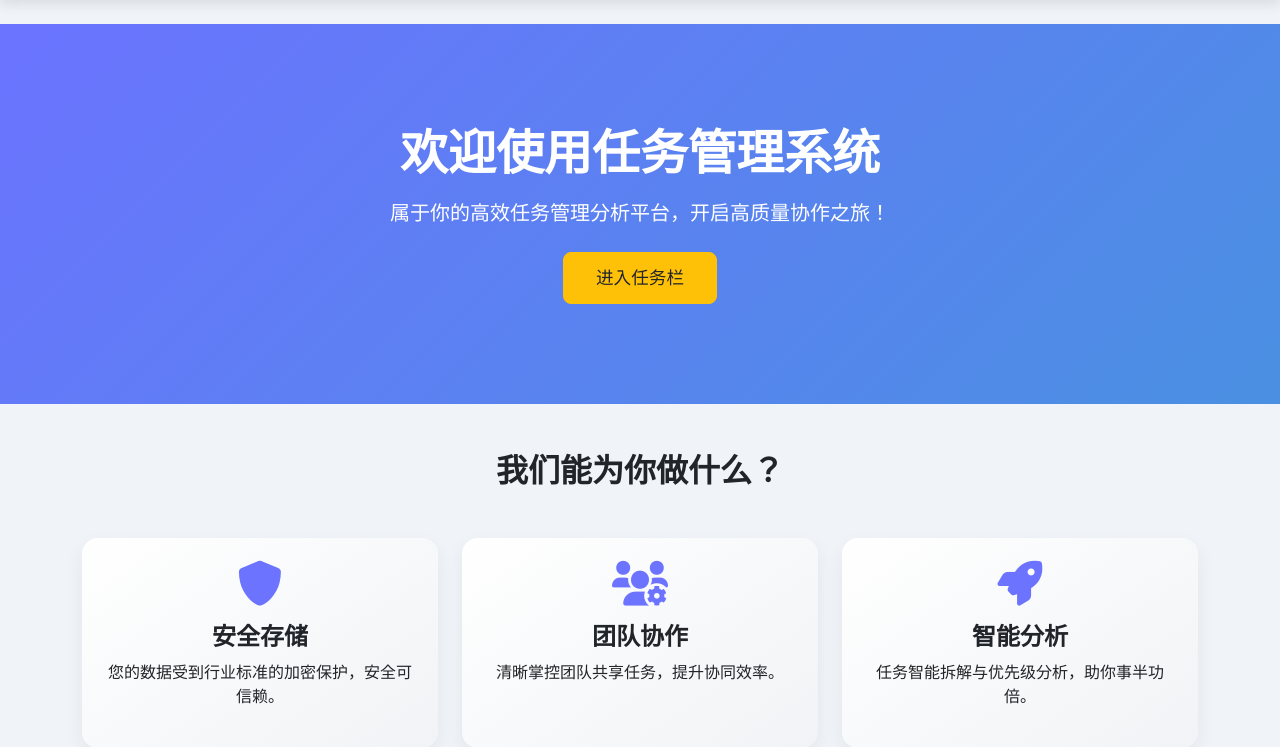
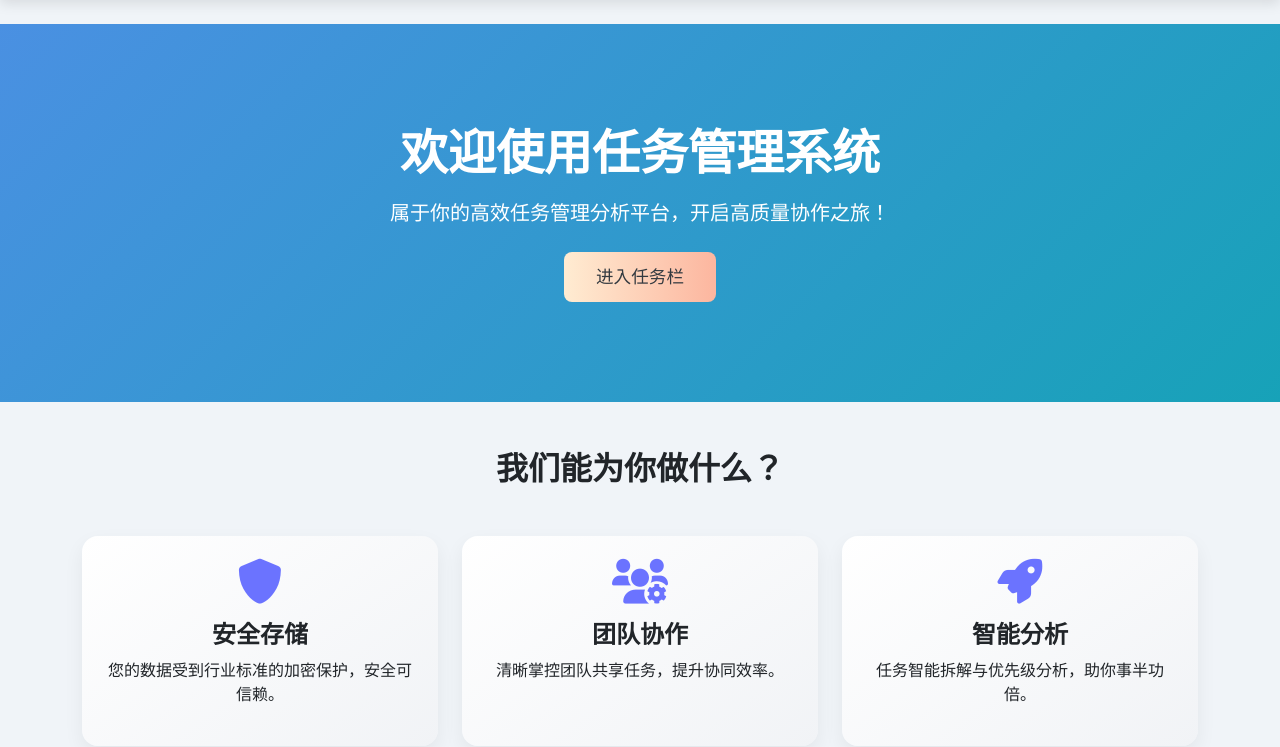
Before and after one commit to lilili-oh/smart_web, a Flask app: page / in a window 1280 px wide. Shown: the part 56-803 px from the top of the page. Run offline with Flask 3, Linux system fonts and the light colour scheme; a user stored in the database is signed in; parts of the project's set-up code (start-up, migrations or seed data) failed here and were passed over.

Commit message:
协调主页配色

```diff
--- a/templates/home.html
+++ b/templates/home.html
@@ -5,13 +5,10 @@
     <title>欢迎使用任务管理系统</title>
     <meta name="viewport" content="width=device-width, initial-scale=1">
 
-    <!-- Bootstrap CSS -->
     <link href="https://cdn.jsdelivr.net/npm/bootstrap@5.3.3/dist/css/bootstrap.min.css" rel="stylesheet">
 
-    <!-- Font Awesome -->
     <link href="https://cdnjs.cloudflare.com/ajax/libs/font-awesome/6.0.0/css/all.min.css" rel="stylesheet">
 
-    <!-- Google Fonts -->
     <link href="https://fonts.googleapis.com/css2?family=Inter:wght@400;600&display=swap" rel="stylesheet">
 
     <style>
@@ -25,7 +22,7 @@
         }
 
         .hero-section {
-            background: linear-gradient(135deg, #6B73FF, #4a90e2);
+            background: linear-gradient(135deg, #4a90e2, #17a2b8); /* Modified line */
             color: white;
             padding: 100px 0;
             text-align: center;
@@ -70,11 +67,24 @@
             font-size: 1.1rem;
             font-weight: 500;
         }
+
+        /* New style for the dashboard button */
+        .btn-gradient-cta {
+            background: linear-gradient(to right, #ffecd2 0%, #fcb69f 100%);
+            color: #343a40; /* Adjust text color for contrast if needed */
+            border: none;
+            transition: all 0.3s ease;
+        }
+
+        .btn-gradient-cta:hover {
+            opacity: 0.9;
+            transform: translateY(-2px);
+            box-shadow: 0 4px 8px rgba(0,0,0,0.2);
+        }
     </style>
 </head>
 <body>
 
-<!-- Navbar -->
 <nav class="navbar navbar-expand-lg navbar-dark bg-dark mb-4">
     <div class="container">
         <a class="navbar-brand" href="{{ url_for('home') }}">任务系统</a>
@@ -90,7 +100,6 @@
     </div>
 </nav>
 
-<!-- Hero Section -->
 <section class="hero-section">
     <div class="container">
         <h1 class="mb-3">欢迎使用任务管理系统</h1>
@@ -99,12 +108,11 @@
             <a href="{{ url_for('register') }}" class="btn btn-light btn-lg me-3">立即注册</a>
             <a href="{{ url_for('login') }}" class="btn btn-outline-light btn-lg">已有账号</a>
         {% else %}
-            <a href="{{ url_for('dashboard') }}" class="btn btn-warning btn-lg text-dark">进入任务栏</a>
+            <a href="{{ url_for('dashboard') }}" class="btn btn-lg btn-gradient-cta">进入任务栏</a>
         {% endif %}
     </div>
 </section>
 
-<!-- Features Section -->
 <section class="container py-5">
     <h2 class="text-center mb-5 fw-bold">我们能为你做什么？</h2>
     <div class="row">
@@ -132,7 +140,6 @@
     </div>
 </section>
 
-<!-- Call to Action -->
 <section class="cta-section">
     <div class="container">
         <h2 class="mb-3">准备好开始了吗？</h2>
@@ -145,7 +152,6 @@
     </div>
 </section>
 
-<!-- Flash Messages -->
 <div class="container py-3">
     {% with messages = get_flashed_messages(with_categories=true) %}
       {% if messages %}
@@ -159,7 +165,6 @@
     {% endwith %}
 </div>
 
-<!-- JS -->
 <script src="https://cdn.jsdelivr.net/npm/bootstrap@5.3.3/dist/js/bootstrap.bundle.min.js"></script>
 </body>
 </html>
```
